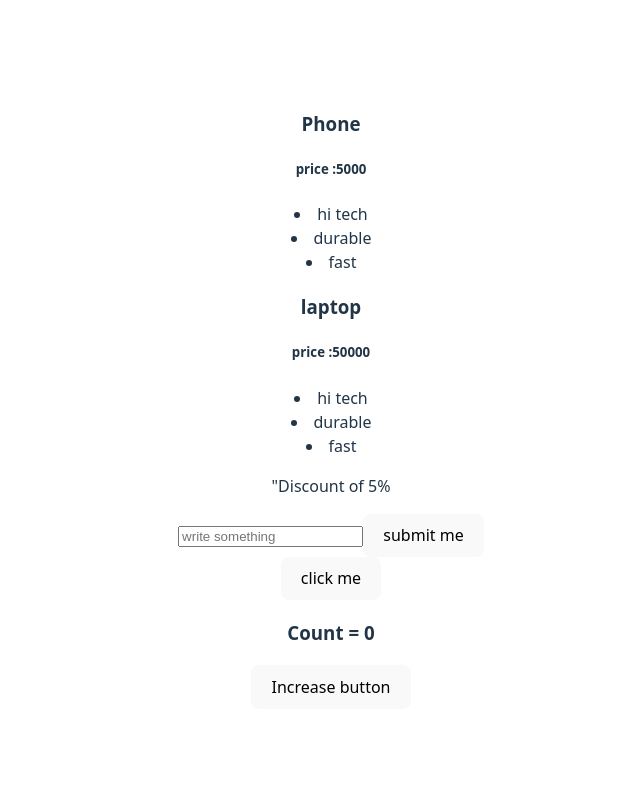
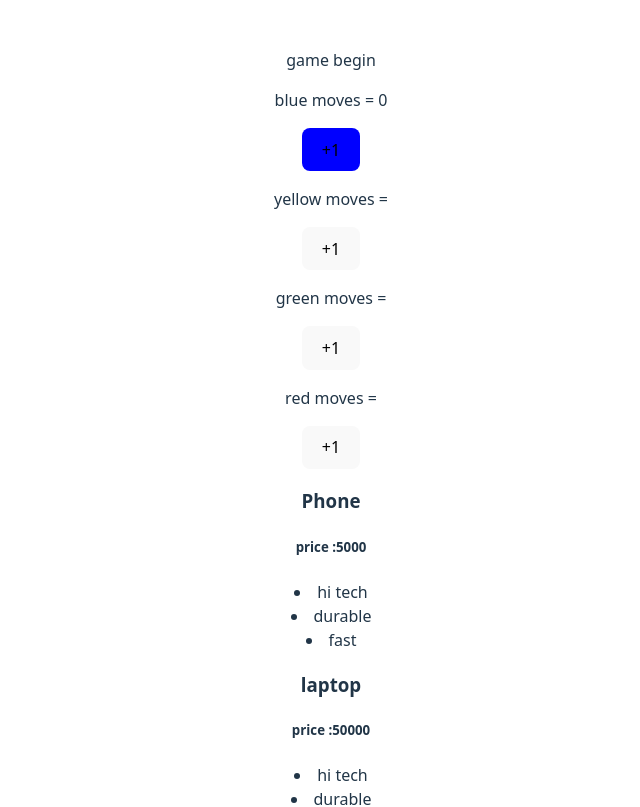
Before and after one commit to ayushk7042/React, a React (Vite) app: page / in a window 1280 px wide. Shown: the top 807 px of the page, without its empty margins (309-949 px from the left). Built offline with nearby package versions, Linux system fonts and the light colour scheme.

Commit message:
ludo , object rendered

```diff
--- a/src/App.jsx
+++ b/src/App.jsx
@@ -3,11 +3,13 @@ import Title from "./Title.jsx";
 import ProductTab from "./ProductTab.jsx";
 import Button from "./Button.jsx"
 import Counter from "./Counter.jsx"
+import LudoBoard from "./LudoBoard.jsx";
 function App() {
 
 
   return (
 <div>
+  <LudoBoard/>
   <ProductTab/>
   <Button/>
   <Counter/>
--- /dev/null
+++ b/src/LudoBoard.jsx
@@ -0,0 +1,27 @@
+import { useState} from "react";
+
+export default function LudoBoard() {
+    let[moves, setMoves] = useState({blue:0, yellow: 0, green: 0, red:0});
+
+    let updateBlue = () => {
+        console.log(`moves.blue = ${moves.blue}`);
+        setMoves((prevMoves) => {
+            return{ ...moves, blue: prevMoves.blue +1}
+        })
+    }
+    return(
+        <div>
+            <p>game begin</p>
+            <div className="board">
+                <p>blue moves = {moves.blue}</p>
+                <button style={{backgroundColor:"blue"}} onClick= {updateBlue}>+1</button>
+                 <p>yellow moves =</p>
+                <button>+1</button>
+                 <p>green moves =</p>
+                <button>+1</button>
+                 <p>red moves =</p>
+                <button>+1</button>
+            </div>
+        </div>
+    )
+}
```
